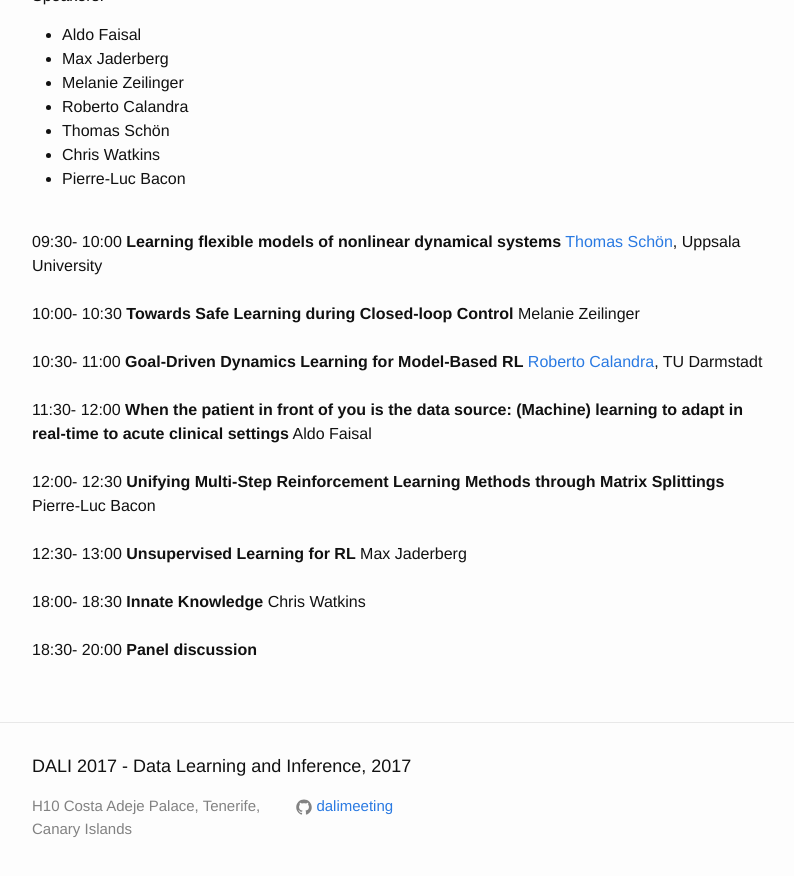
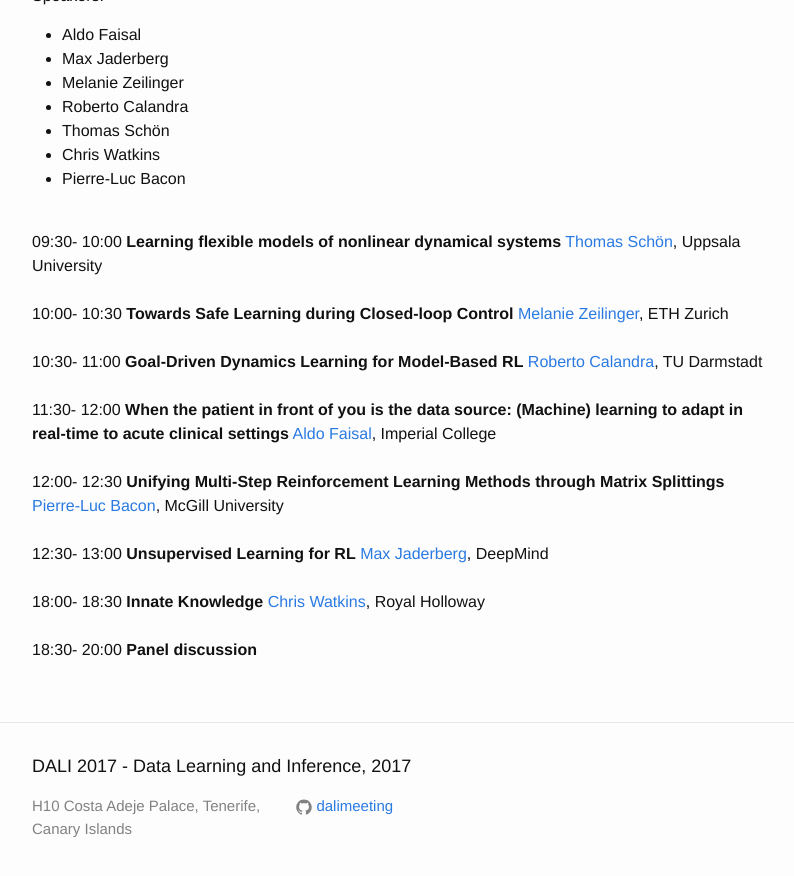
Before and after one commit to dalimeeting/dalimeeting.github.io, a Jekyll site: the page built from _posts/2017-04-20-data-efficient-reinforcement-learning.md, in a window 1280 px wide and 900 px high, scrolled down 799 px. Shown: the top 876 px of the window, without its empty margins (238-1032 px from the left). Built offline with Jekyll 4.4.1, drawn with Linux system fonts in a browser that asks for light colours.

Commit message:
Update 2017-04-20-data-efficient-reinforcement-learning.md

```diff
--- a/_posts/2017-04-20-data-efficient-reinforcement-learning.md
+++ b/_posts/2017-04-20-data-efficient-reinforcement-learning.md
@@ -37,6 +37,8 @@
   author:
   - given: Melanie
     family: Zeilinger
+    url: http://www.idsc.ethz.ch/the-institute/people/person-detail.html?persid=142737
+    institute: ETH Zurich
   youtube:
   start: "10:00"
   end: "10:30"
@@ -53,6 +55,8 @@
   author:
   - given: Aldo
     family: Faisal
+    url: https://www.imperial.ac.uk/people/a.faisal
+    institute: Imperial College
   youtube:
   start: "11:30"
   end: "12:00"
@@ -60,6 +64,8 @@
   author:
   - given: Pierre-Luc
     family: Bacon
+    url: http://pierrelucbacon.com/
+    institute: McGill University
   youtube:
   start: "12:00"
   end: "12:30"
@@ -67,6 +73,8 @@
   author:
   - given: Max
     family: Jaderberg
+    url: http://www.maxjaderberg.com/#/
+    institute: DeepMind
   youtube:
   start: "12:30"
   end: "13:00"
@@ -74,6 +82,8 @@
   author:
   - given: Chris
     family: Watkins
+    url: http://www.cs.rhul.ac.uk/~chrisw/
+    institute: Royal Holloway
   youtube:
   start: "18:00"
   end: "18:30"
```
